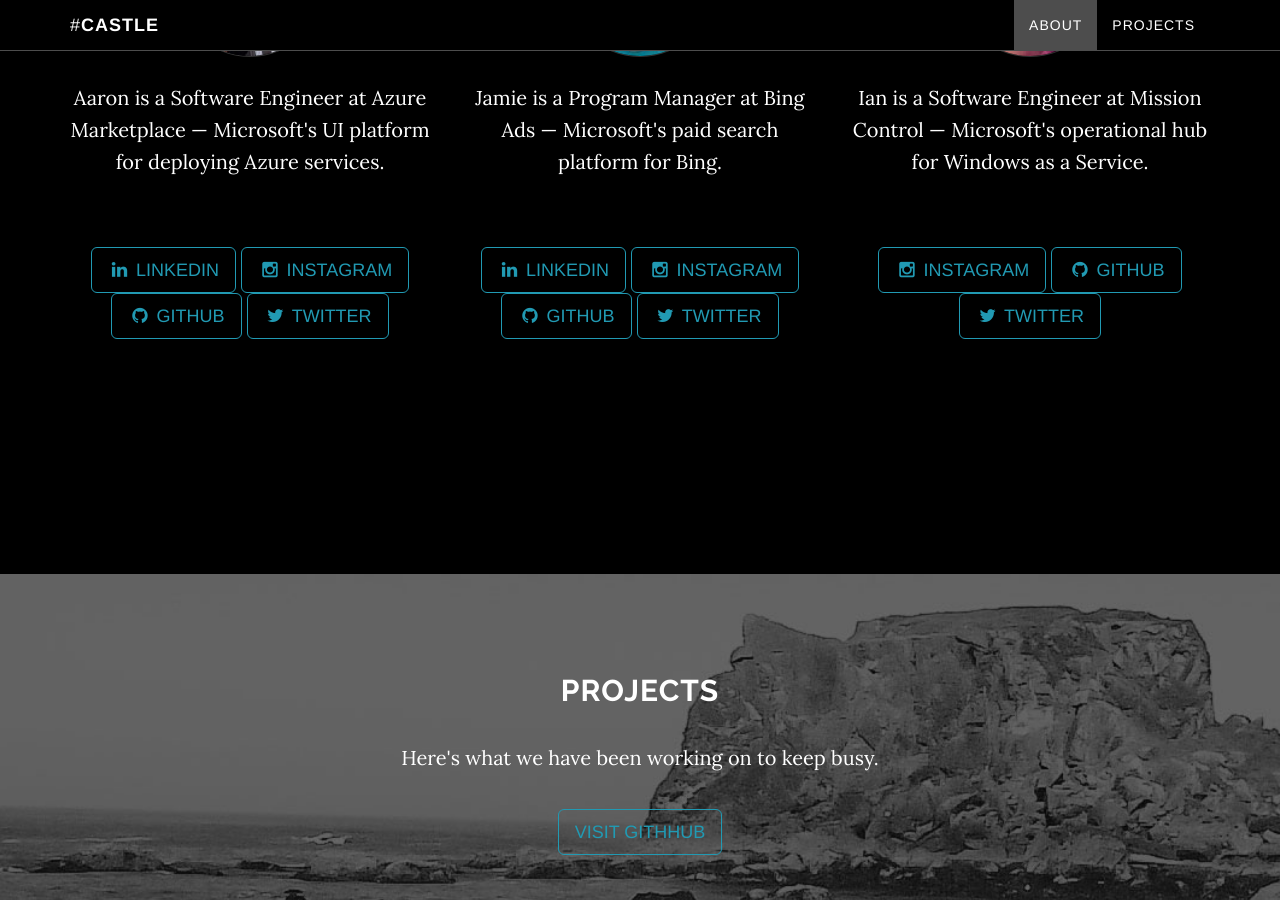
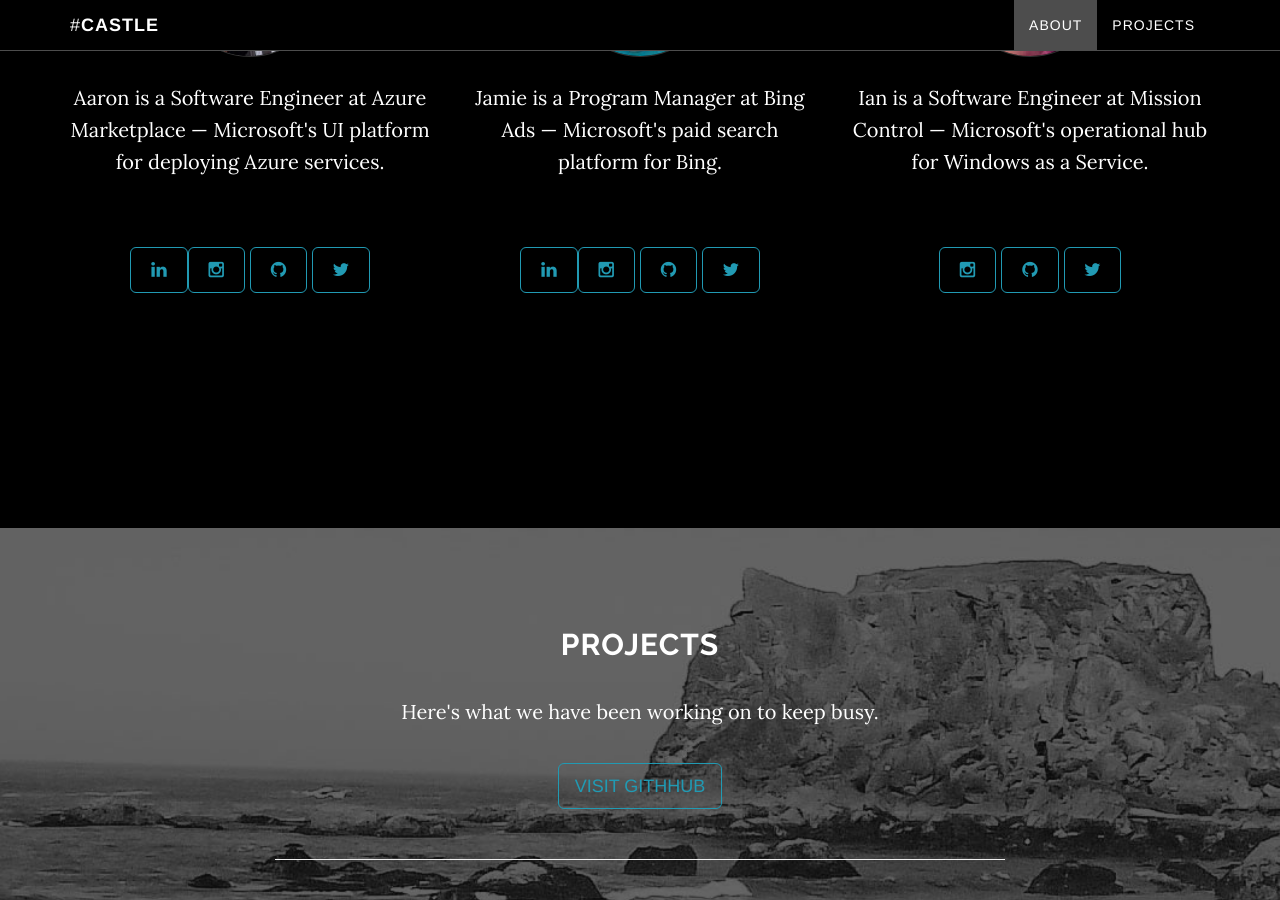
Before and after one commit to hashtagcastle/hashtagcastle, a Jekyll site: the page built from index.html, in a window 1280 px wide and 900 px high, scrolled down 1391 px. Built offline with Jekyll 4.4.1, drawn with Linux system fonts in a browser that asks for light colours.

Commit message:
Remove social media names from buttons

```diff
--- a/_includes/about.html
+++ b/_includes/about.html
@@ -17,25 +17,24 @@
                 <p>
                     {% unless profile.linkedin == "" %}
                         <a href="http://linkedin.com/in/{{profile.linkedin}}" class="btn btn-default btn-lg" target="_blank">
-                            <i class="fa fa-linkedin fa-fw"></i> <span class="network-name">LinkedIn</span>
-                        </a>
+                            <i class="fa fa-linkedin fa-fw"></i>
                     {% endunless %}
 
                     {% unless profile.instagram == "" %}
                         <a href="http://instagram.com/{{ profile.instagram }}" class="btn btn-default btn-lg" target="_blank">
-                            <i class="fa fa-instagram fa-fw"></i> <span class="network-name">Instagram</span>
+                            <i class="fa fa-instagram fa-fw"></i>
                         </a>
                     {% endunless %}
 
                     {% unless profile.github == "" %}
                         <a href="http://github.com/{{ profile.github }}" class="btn btn-default btn-lg" target="_blank">
-                            <i class="fa fa-github fa-fw"></i> <span class="network-name">GitHub</span>
+                            <i class="fa fa-github fa-fw"></i>
                         </a>
                     {% endunless %}
 
                     {% unless profile.twitter == "" %}
                         <a href="https://twitter.com/{{ profile.twitter }}" class="btn btn-default btn-lg" target="_blank">
-                            <i class="fa fa-twitter fa-fw"></i> <span class="network-name">Twitter</span>
+                            <i class="fa fa-twitter fa-fw"></i>
                         </a>
                     {% endunless %}
                 </p>
```
